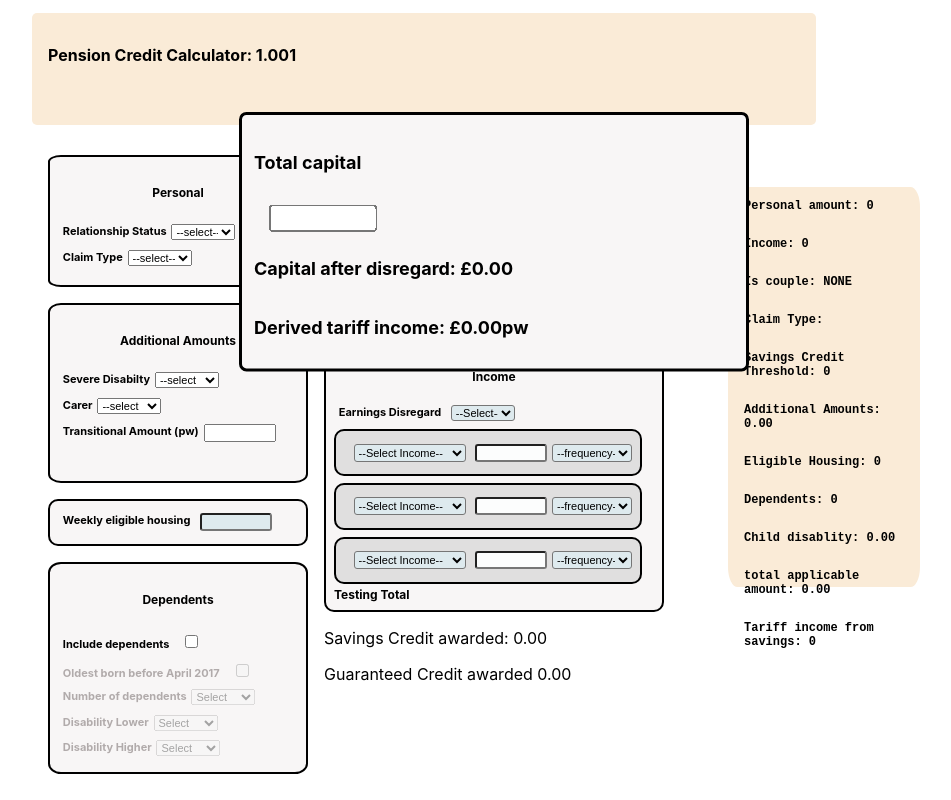
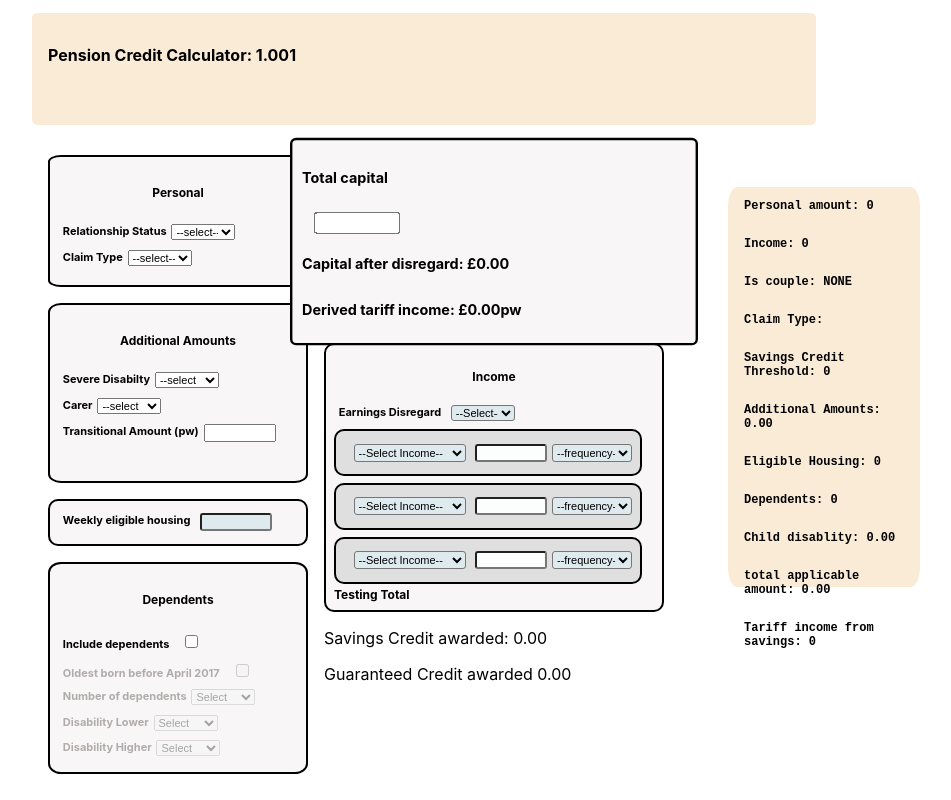
Before and after one commit to dnlstronge/pccalc, a React (Create React App) app: page / in a window 1280 px wide. In both pictures the pointer is over the element 654 px from the left and 240 px from the top of the page. Shown: the whole page, without its empty margins (160-1111 px from the left). Built offline with nearby package versions, Linux system fonts and the light colour scheme.

Commit message:
[x] - add css animation

```diff
--- a/src/Components/Capital/Capital.module.css
+++ b/src/Components/Capital/Capital.module.css
@@ -16,7 +16,7 @@
 }
 
 .container:hover {
-    transform: scale(1.5);
+    transform: scale(1.2);
 }
 .heading {
     font-size: 12px;
--- a/src/Components/Income/Income.module.css
+++ b/src/Components/Income/Income.module.css
@@ -15,7 +15,7 @@
 }
 
 .container:hover {
-    transform: scale(1.5);
+    transform: scale(1.2);
 }
 
 .heading {
--- a/src/Components/PA/Additional.module.css
+++ b/src/Components/PA/Additional.module.css
@@ -10,8 +10,12 @@
     background: rgb(248, 246, 246);
     border-radius: 5%;
     border: 2px solid black;
+    transition: transform .2s; /* Animation */
 }
 
+.container:hover {
+    transform: scale(1.2);
+}
 .heading {
     font-size: 12px;
     font-weight: bold;
--- a/src/Components/PA/PA.module.css
+++ b/src/Components/PA/PA.module.css
@@ -10,8 +10,11 @@
     background: rgb(248, 246, 246);
     border-radius: 5%;
     border: 2px solid black;
+    transition: transform .2s; /* Animation */
 }
-
+.container:hover {
+    transform: scale(1.2);
+}
 .heading {
     font-size: 12px;
     font-weight: bold;
```
